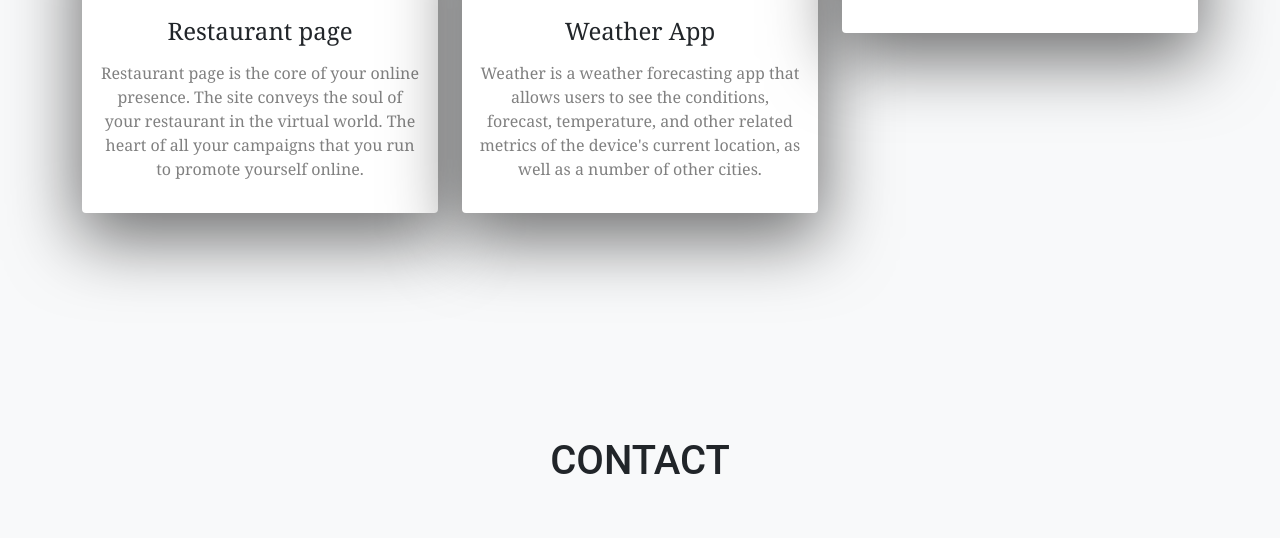
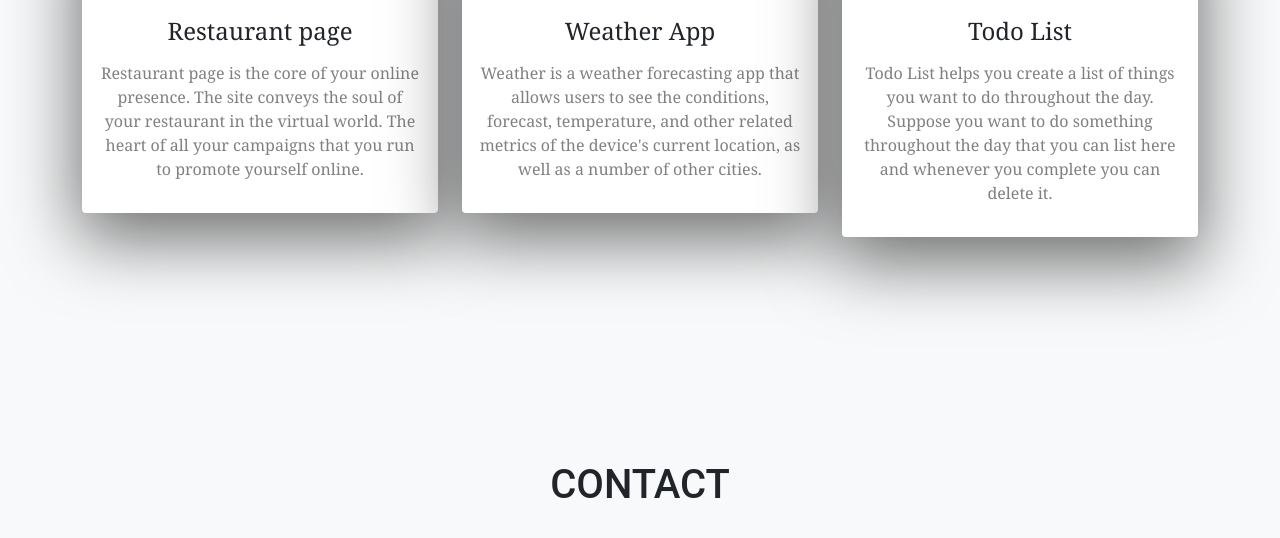
Before and after one commit to artanmerko/homepage, a plain HTML site: page index.html in a window 1280 px wide. Shown: the part 2840-3378 px from the top of the page. Drawn offline with nearby package versions, Linux system fonts and the light colour scheme; a web font is replaced by a local one.

Commit message:
Update index.html

```diff
--- a/index.html
+++ b/index.html
@@ -204,12 +204,13 @@
                     <div class="card text-center">
                         <div class="card-body">
                             <div class="circle">
-                              <span><a href="#"><svg xmlns="http://www.w3.org/2000/svg" viewBox="0 0 448 512"><!--! Font Awesome Pro 6.1.1 by @fontawesome - https://fontawesome.com License - https://fontawesome.com/license (Commercial License) Copyright 2022 Fonticons, Inc. --><path d="M438.6 105.4C451.1 117.9 451.1 138.1 438.6 150.6L182.6 406.6C170.1 419.1 149.9 419.1 137.4 406.6L9.372 278.6C-3.124 266.1-3.124 245.9 9.372 233.4C21.87 220.9 42.13 220.9 54.63 233.4L159.1 338.7L393.4 105.4C405.9 92.88 426.1 92.88 438.6 105.4H438.6z"/></svg></a></span>
+                              <span><a href="https://artanmerko.github.io/todo-list/dist/"><svg xmlns="http://www.w3.org/2000/svg" viewBox="0 0 448 512"><!--! Font Awesome Pro 6.1.1 by @fontawesome - https://fontawesome.com License - https://fontawesome.com/license (Commercial License) Copyright 2022 Fonticons, Inc. --><path d="M438.6 105.4C451.1 117.9 451.1 138.1 438.6 150.6L182.6 406.6C170.1 419.1 149.9 419.1 137.4 406.6L9.372 278.6C-3.124 266.1-3.124 245.9 9.372 233.4C21.87 220.9 42.13 220.9 54.63 233.4L159.1 338.7L393.4 105.4C405.9 92.88 426.1 92.88 438.6 105.4H438.6z"/></svg></a></span>
                             </div>
-\\                        </div>
+                            <h4 class="font-weight-bold pb-2">Todo List</h4>
+                            <p>Todo List helps you create a list of things you want to do throughout the day. Suppose you want to do something throughout the day that you can list here and whenever you complete you can delete it.</p>
+                        </div>
                     </div>
                   </div>
-
             </div>
         </div>
     </section>
```
